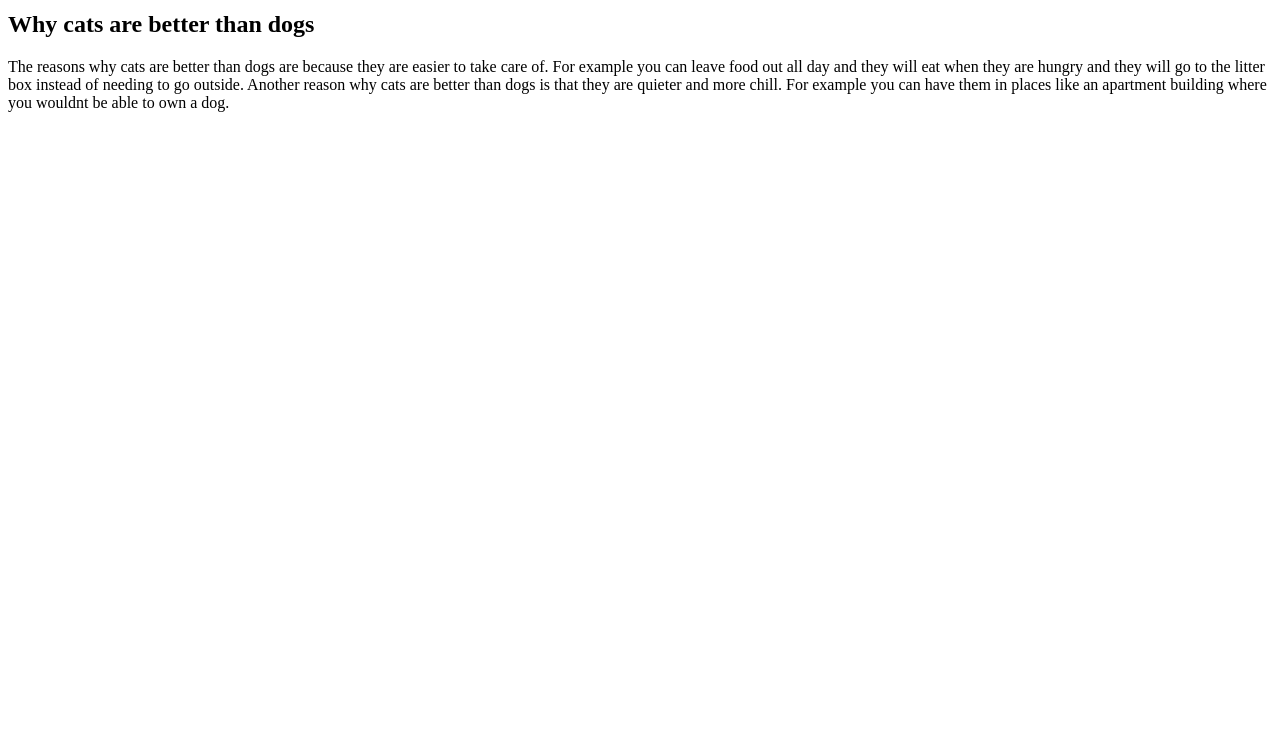
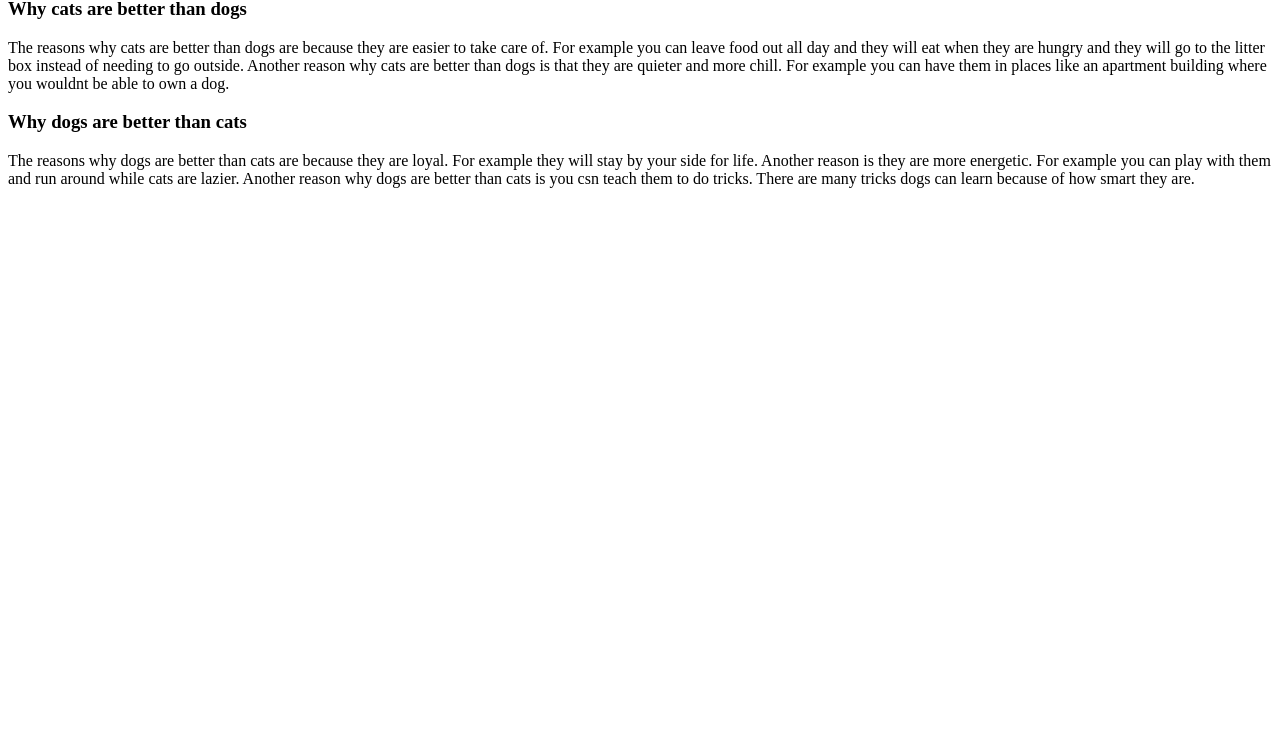
Before and after one commit to isaiahh16/Heavens_I_Debate, a plain HTML site: page index.html in a window 1280 px wide. Shown: the part 69-800 px from the top of the page. Drawn offline with Linux system fonts and the light colour scheme.

Commit message:
added html dogs
added html for dogs

```diff
--- a/index.html
+++ b/index.html
@@ -8,13 +8,24 @@
     <title>Debate Club</title>
 </head>
 <body>
+    <section>
     <h1>Debate Club Cats Vs Dogs</h1>
-    <h2>Why cats are better than dogs</h2>
+    <h3>Why cats are better than dogs</h3>
     <p>The reasons why cats are better than dogs are because they are easier to take care of. For example you can
         leave food out all day and they will eat when they are hungry and they will go to the litter box instead of needing to go outside.
         Another reason why cats are better than dogs is that they are quieter and more chill. For example you can have them in places like an
         apartment building where you wouldnt be able to own a dog.
     </p>
+    </section>
+
+    <section>
+        <h3>Why dogs are better than cats</h3
+        <p>The reasons why dogs are better than cats are because they are loyal. For example they will stay by your side
+            for life. Another reason is they are more energetic. For example you can play with them and run around while
+            cats are lazier. Another reason why dogs are better than cats is you csn teach them to do tricks. There are many
+            tricks dogs can learn because of how smart they are.
+        </p>
+    </section>
 
 
 </body>
```
